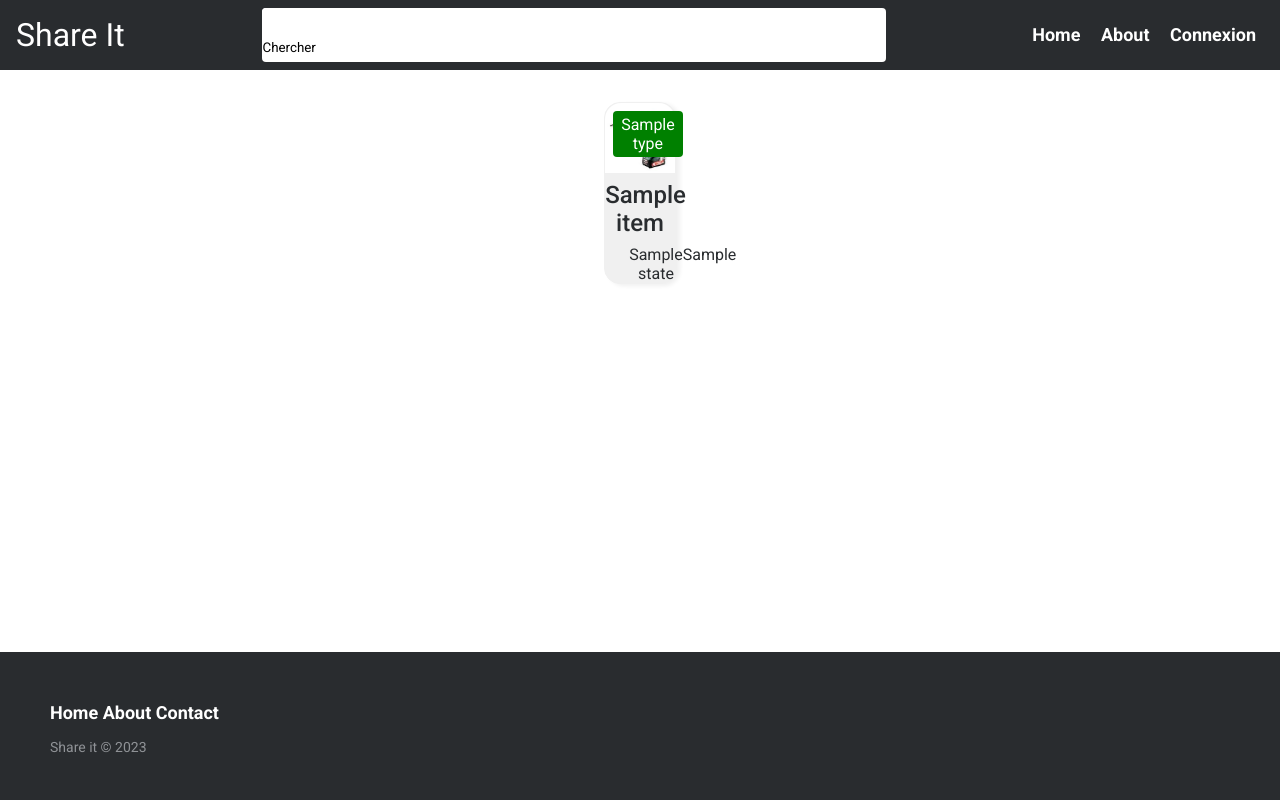
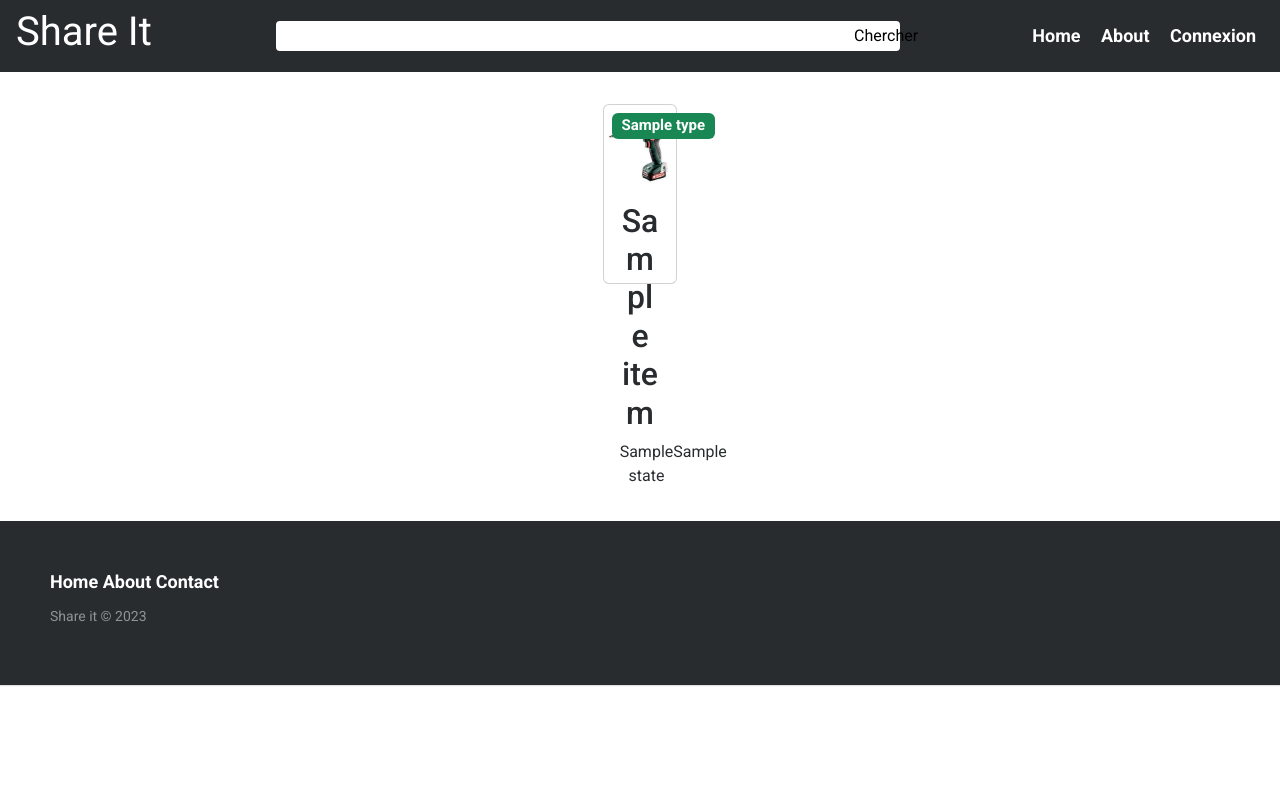
Before and after one commit to ArianDervishaj/projet-pal, a Django app: page / in a window 1280 px wide. Run offline with Django 4.2, Linux system fonts and the light colour scheme; tables that the repository leaves empty hold one stand-in row (values such as "Sample post").

Commit message:
utilisation de bootstrap

```diff
--- a/src/static/css/index.css
+++ b/src/static/css/index.css
@@ -1,65 +1,30 @@
 @import url("https://fonts.googleapis.com/css2?family=Roboto:wght@300;400;500;700&display=swap");
 
-.container {
-    display: flex;
-    justify-content: center;
-}
 .index-container {
-  max-width: 50%;
+  max-width: 70%;
   margin: 32px auto;
-  display: flex;
-  flex-direction: row;
-  flex-wrap: wrap;
-  justify-content:space-around;
 }
 
 .item-card {
   color: #292c2f;
   text-decoration: none;
-  position: relative;
-  display: flex;
-  width: 28%;
-  border-radius: 16px;
   text-align: center;
-  flex-direction: column;
-  margin: 0px 16px 16px 16px;
-  background: #f0f0f0;
-  border: 1px solid #f0f0f0;
-  box-shadow: 4px 2px 4px #f0f0f0 ;
+  width: 30%;
+  height: 40%;
+  margin: 32px 16px 0px 16px;
 }
-
+.item-image {
+  width: 100%;
+  height: 100%;
+}
 .item-card:hover {
     scale: 105%;
     transition: ease-in-out;
     transition-duration: 300ms;
 }
 
-.item-card h2 {
-  font-weight: 500;
-  margin-bottom: 8px;
-  font-size: 24px;
-  padding-top: 8px;
-}
-
-.item-card img {
-  width: 100%;
-  max-height: 80%;
-  border-radius: 16px 16px 0px 0px;
-  object-fit: cover;
-}
 .item-type {
   position: absolute;
   top: 8px;
   left: 8px;
-  padding: 4px 8px;
-  border-radius: 4px;
-  background-color: green;
-  color: white;
 }
-
-.item-info {
-    display: flex;
-    flex-direction: row;
-    justify-content: space-between;
-    margin: 0 24px;
-}
--- a/src/static/css/style.css
+++ b/src/static/css/style.css
@@ -68,8 +68,6 @@
 
 /*--------FOOTER----------*/
 footer {
-  position: absolute;
-  bottom: 0;
   width: 100%;
   background-color: #292c2f;
   box-shadow: 0 1px 1px 0 rgba(0, 0, 0, 0.12);
--- a/src/templates/base.html
+++ b/src/templates/base.html
@@ -4,11 +4,13 @@
 <html>
   <head>
     <title>{% block title %} Share it{% endblock %}</title>
+    <meta name="viewport" content="width=device-width, initial-scale=1">
+    <link href="https://cdn.jsdelivr.net/npm/bootstrap@5.3.0-alpha3/dist/css/bootstrap.min.css" rel="stylesheet" integrity="sha384-KK94CHFLLe+nY2dmCWGMq91rCGa5gtU4mk92HdvYe+M/SXH301p5ILy+dN9+nJOZ" crossorigin="anonymous">
     <link rel="stylesheet" type="text/css" href="{% static 'css/style.css' %}">
     {% block style %} {% endblock %}
   </head>
 
-  <body>
+  <body class="d-flex flex-column">
     <header>
       <h1 class="logo">Share It</h1>
       <div class="search">
@@ -32,5 +34,6 @@
       </p>
       <p>Share it &copy; 2023</p>
     </footer>
+    <script src="https://cdn.jsdelivr.net/npm/bootstrap@5.3.0-alpha3/dist/js/bootstrap.bundle.min.js" integrity="sha384-ENjdO4Dr2bkBIFxQpeoTz1HIcje39Wm4jDKdf19U8gI4ddQ3GYNS7NTKfAdVQSZe" crossorigin="anonymous"></script>
   </body>
 </html>
--- a/src/templates/items/index.html
+++ b/src/templates/items/index.html
@@ -1,18 +1,30 @@
 {% extends '../base.html' %}
 {% load static%}
 {% block title%} List {%endblock%}
-{% block style%} <link rel="stylesheet" type="text/css" href="{% static 'css/index.css' %}" /> {% endblock %}
+
+{% block style%}
+<link rel="stylesheet" type="text/css" href="{% static 'css/index.css' %}" />
+{% endblock %}
+
 {% block content%}
-    <div class="container">
-        <div class="index-container">
+<div class="d-flex flex-row justify-content-center gap-2">
+  <div class="d-flex flex-row flex-wrap item-container justify-content-center">
     {% for item in latest_items_list.all %}
-            <a href="/{{item.id}}" class="item-card">
-                <p class="item-type">{{item.type}}</p>
-                <img src="{% static 'images/test.jpg' %}" alt="My image" />
-                <h2>{{item.name}}</h2>
-                <div class="item-info">
-                    <p>{{item.state}}</p>
+    <a href="/{{item.id}}" class="card item-card">
+      <h5>
+        <span class="badge text-bg-success item-type">{{item.type}}</span>
+      </h5>
+      <img
+        src="{% static 'images/test.jpg' %}"
+        alt="{{item.name}}"
+        class="card-img-top object-fit-contain item-image"
+      />
+      <div class="card-body item-body">
+        <h2 class="card-title">{{item.name}}</h2>
+        <div class="d-flex flex-row justify-content-between">
+          <p class="">{{item.state}}</p>
           <p>{{item.location}}</p>
+        </div>
       </div>
     </a>
     {%endfor%}
```
Lines whose indentation alone changed are shown as unchanged.
